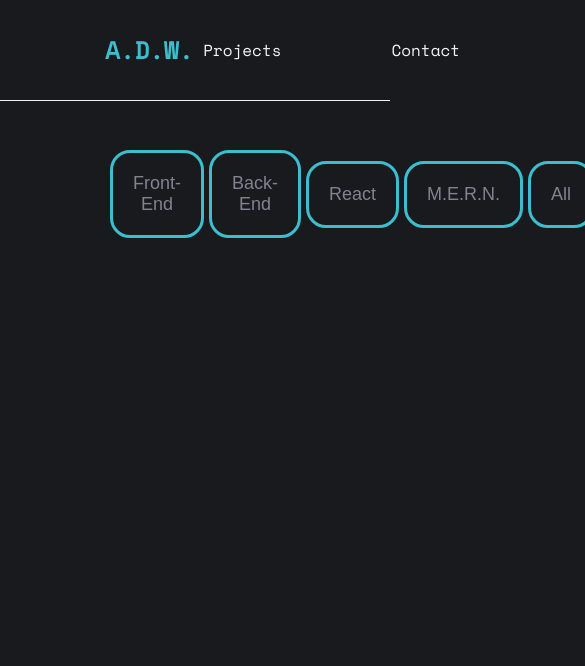
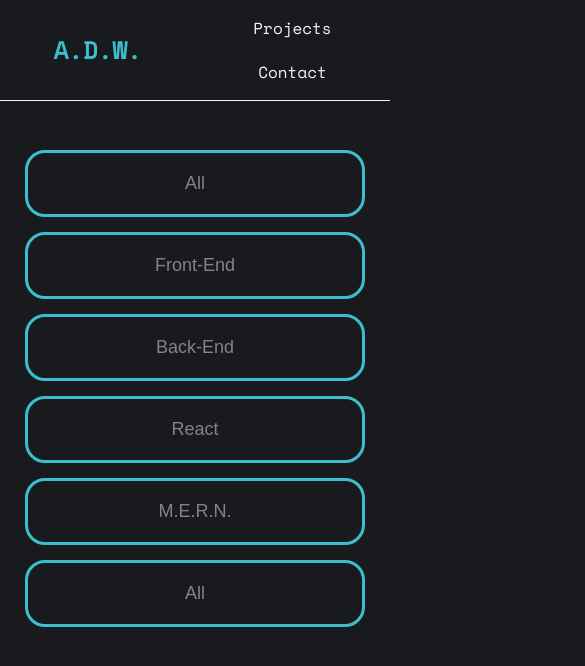
Before and after one commit to auzzie13/skeletonPortfolio, a website: page public/projects.html in a window 390 px wide. Shown: the whole page, 585 px wide, since content can reach past the window. Drawn offline with nearby package versions, Linux system fonts and the light colour scheme; no server answers.

Commit message:
media queries

```diff
--- a/public/assets/css/projects-style.css
+++ b/public/assets/css/projects-style.css
@@ -96,7 +96,11 @@ a:active {
     justify-self: center;
 }
 
-.btns-row button {
+.dropdown {
+  display: none;
+}
+
+.btns-row button, .dropdown button {
   background-color: transparent;
   border: 3px solid #3bbecd;
   border-radius: 20px;
@@ -107,11 +111,11 @@ a:active {
   margin-bottom: 15px;
 }
 
-.btns-row button:hover {
+.btns-row button:hover, .dropdown button:hover {
   background-color: #3bbecd;
 }
 
-.btns-row button:active {
+.btns-row button:active, .dropdown button:active {
   background-color: #818391;
   border: 3px solid #3bbecd;
   border-radius: 20px;
@@ -119,7 +123,7 @@ a:active {
   box-shadow: none;
 }
 
-.btns-row button:focus {
+.btns-row button:focus, .dropdown button:focus {
   outline: none;
   background-color: #818391;
   color: #f4f4f4;
@@ -147,3 +151,64 @@ a:active {
   margin-left: 15px;
 
 }
+
+@media (max-width: 768px) {
+  #nav-bar {
+    display: grid;
+    grid-template-columns: 1fr 1fr;
+  }
+
+  .btns-row {
+    width: unset;
+  }
+
+}
+
+@media (max-width: 576px) {
+  #nav-bar {
+    display: grid;
+    grid-template-columns: 1fr 1fr;
+  }
+
+  #home-link {
+    display: flex;
+    justify-content: center;
+  }
+
+  #logo-link:link {
+    margin-left: 0px;
+  }
+
+  #nav-links {
+    flex-direction: column;
+    justify-content: center;
+  }
+
+  #contact-link,
+  #projects-link {
+    margin-right: 0px;
+    padding: 10px;
+  }
+
+  .projects-container {
+    display: flex;
+    flex-direction: column;
+  }
+
+  .btns-row {
+    display: none;
+  }
+
+  .dropdown {
+    display: grid;
+    grid-template-columns: 1fr;
+  }
+
+  .filter {
+    display: grid;
+    grid-template-columns: 1fr;
+
+  }
+
+
+}
--- a/public/js/projects.js
+++ b/public/js/projects.js
@@ -4,6 +4,13 @@ $(document).ready(function () {
   var reactBtn = $("#react");
   var mernBtn = $("#mern");
   var allBtn = $("#all");
+  var dropBtn = $("#dropdown-btn");
+  var filterEl = $(".filter");
+  var frontEndDropBtn = $("#front-end-dd");
+  var backEndDropBtn = $("#back-end-dd");
+  var reactDropBtn = $("#react-dd");
+  var mernDropBtn = $("#mern-dd");
+  var allDropBtn = $("#all-dd");
 
   $.get("/api/projects", function (data) {
     // console.log(data)
@@ -25,6 +32,20 @@ $(document).ready(function () {
       createProjectCards(data);
     });
   });
+
+  dropBtn.click(function() {
+    showDropdown();
+  })
+
+  frontEndDropBtn.click(dropdownFilter);
+
+  backEndDropBtn.click(dropdownFilter);
+
+  reactDropBtn.click(dropdownFilter);
+
+  mernDropBtn.click(dropdownFilter);
+
+  allDropBtn.click(dropdownFilter);
 
   function createProjectCards(data) {
     for (var i = 0; i < data.length; i++) {
@@ -73,4 +94,15 @@ $(document).ready(function () {
     });
   }
 
+  function showDropdown() {
+    console.log(filterEl[0].attributes[1])
+    if(filterEl.css("display", "none") ? console.log("true") : console.log("false"));
+  }
+
+  function dropdownFilter(btn) {
+    console.log(btn)
+
+  }
+
+
 });
--- a/public/projects.html
+++ b/public/projects.html
@@ -9,7 +9,10 @@
       href="https://fonts.googleapis.com/css?family=Space Mono"
       rel="stylesheet"
     />
-    <script type="text/javascript" src="https://cdnjs.cloudflare.com/ajax/libs/jquery/3.1.1/jquery.min.js"></script>
+    <script
+      type="text/javascript"
+      src="https://cdnjs.cloudflare.com/ajax/libs/jquery/3.1.1/jquery.min.js"
+    ></script>
 
     <link rel="stylesheet" href="./assets/css/projects-style.css" />
     <title>Projects Page</title>
@@ -34,6 +37,16 @@
         <button id="mern" name="mern">M.E.R.N.</button>
         <button id="all" name="all">All</button>
       </div>
+      <div class="dropdown">
+        <button id="dropdown-btn">All</button>
+        <div class="filter" style="display: grid;">
+          <button id="front-end-dd" name="front-end-dd">Front-End</button>
+          <button id="back-end-dd" name="back-end-dd">Back-End</button>
+          <button id="react-dd" name="react-dd">React</button>
+          <button id="mern-dd" name="mern-dd">M.E.R.N.</button>
+          <button id="all-dd" name="all-dd">All</button>
+        </div>
+      </div>
       <!-- <div class="project-card">
         <h2 class="title">Project Title</h2>
         <a class="github-link">GitHub Link</a>
```
Also changed, not shown: public/assets/css/index-style.css (+11 -0 lines).
